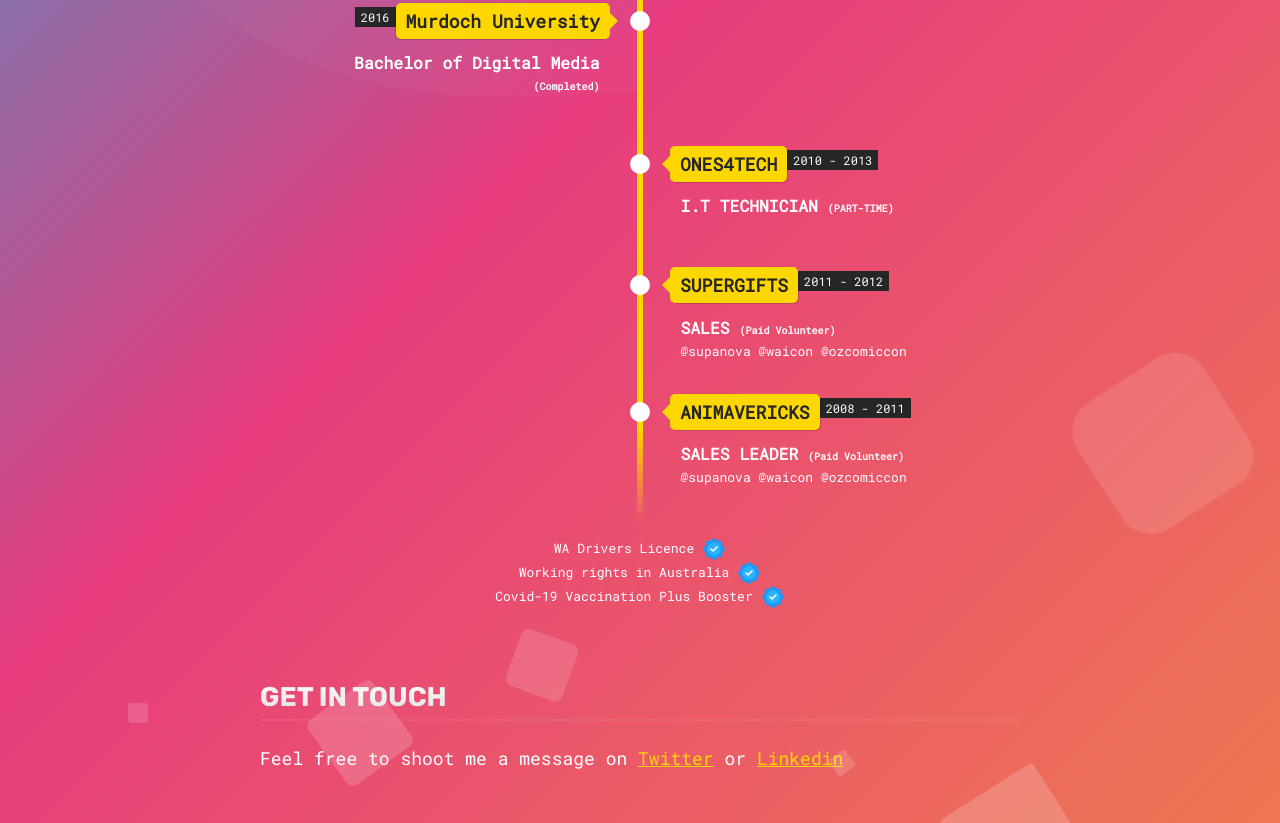
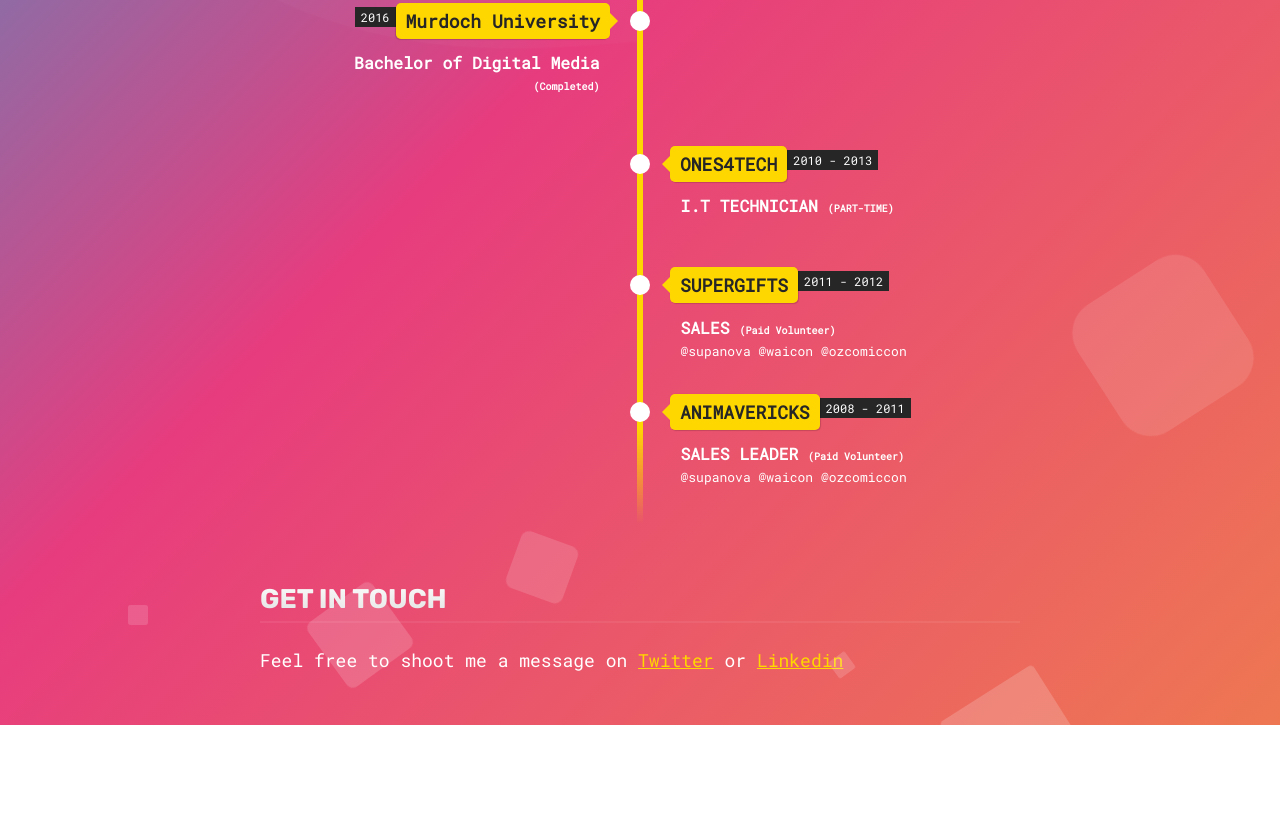
Before and after one commit to ARXChrono/shaunwong.com.au, a website built with Parcel: page index.html in a window 1280 px wide. Shown: the part 2173-2996 px from the top of the page. After the commit the page ends 2898 px from the top, so only its background shows below. Built offline with nearby package versions, Linux system fonts and the light colour scheme.

Commit message:
Update index.html

```diff
--- a/index.html
+++ b/index.html
@@ -287,20 +287,6 @@
           </div>
         </li>
       </ul>
-      <ul class="nolist sm checklist">
-        <li>
-          WA Drivers Licence
-          <img class="tick" src="img/verify.png" role="presentation" />
-        </li>
-        <li>
-          Working rights in Australia
-          <img class="tick" src="img/verify.png" role="presentation" />
-        </li>
-        <li>
-          Covid-19 Vaccination Plus Booster
-          <img class="tick" src="img/verify.png" role="presentation" />
-        </li>
-      </ul>
     </section>
     <section id="contact">
       <h2>Get in touch</h2>
```
